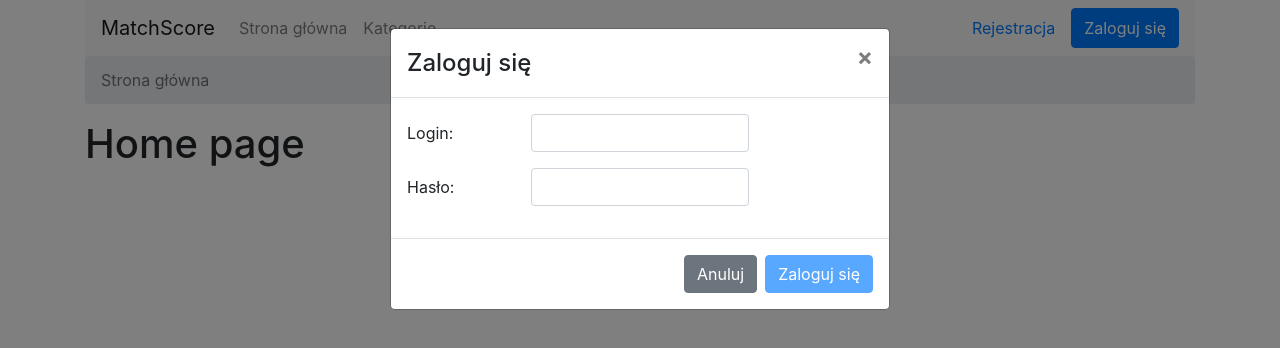
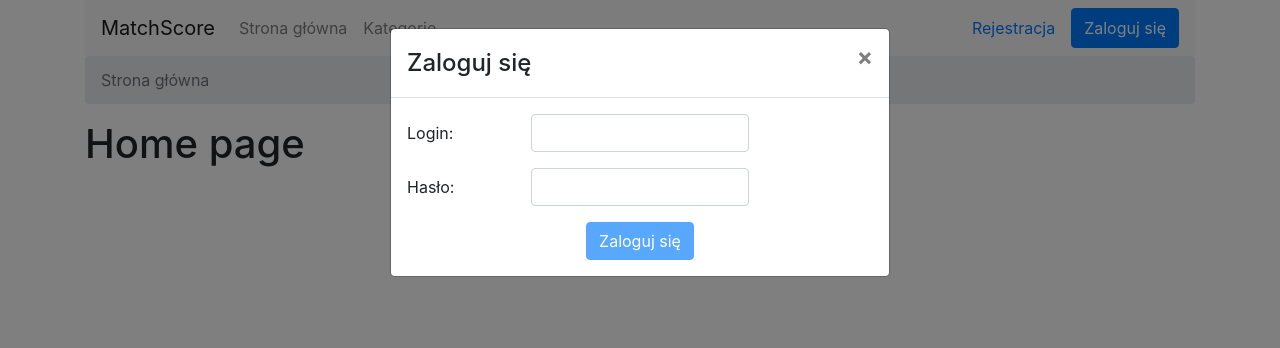
Before and after one commit to jlokiec/matchscore-webapp, a React (Create React App) app: page / in a window 1280 px wide. Both pictures are taken after a click on the button "Zaloguj się". Shown: the top 348 px of the page. Built offline with nearby package versions, Linux system fonts and the light colour scheme.

Commit message:
Submit login form on enter

```diff
--- a/src/components/LoginModal.tsx
+++ b/src/components/LoginModal.tsx
@@ -9,7 +9,7 @@ import { CredentialsDto } from '../models/CredentialsDto';
 import { CombinedState } from '../reducers/rootReducer';
 import { connect } from 'react-redux';
 import { login, clear } from '../actions/user';
-import { ThunkDispatch } from 'redux-thunk'
+import { ThunkDispatch } from 'redux-thunk';
 
 interface CustomProps {
     show: boolean,
@@ -63,13 +63,17 @@ class LoginModal extends React.Component<LoginModalProps, LoginModalState>{
         this.props.handleCancel();
     }
 
-    handleLogin() {
-        const credentials: CredentialsDto = {
-            username: this.state.username,
-            password: this.state.password
-        };
+    handleLogin(event: React.FormEvent) {
+        if (this.enableLogin()) {
+            event.preventDefault();
 
-        this.props.login(credentials);
+            const credentials: CredentialsDto = {
+                username: this.state.username,
+                password: this.state.password
+            };
+
+            this.props.login(credentials);
+        }
     }
 
     enableLogin() {
@@ -106,7 +110,7 @@ class LoginModal extends React.Component<LoginModalProps, LoginModalState>{
                 <Modal.Body>
                     <div>
                         {this.loginFeedback()}
-                        <Form>
+                        <Form onSubmit={this.handleLogin}>
                             <Form.Group as={Row} controlId="username">
                                 <Form.Label column sm={3}>Login:</Form.Label>
                                 <Col sm={6}>
@@ -127,17 +131,16 @@ class LoginModal extends React.Component<LoginModalProps, LoginModalState>{
                                     />
                                 </Col>
                             </Form.Group>
+                            <div className="d-flex justify-content-center">
+                                <Button
+                                    variant="primary"
+                                    disabled={!this.enableLogin()}
+                                    type="submit"
+                                >Zaloguj się</Button>
+                            </div>
                         </Form>
                     </div>
                 </Modal.Body>
-                <Modal.Footer>
-                    <Button variant="secondary" onClick={this.handleClose}>Anuluj</Button>
-                    <Button
-                        variant="primary"
-                        onClick={this.handleLogin}
-                        disabled={!this.enableLogin()}
-                    >Zaloguj się</Button>
-                </Modal.Footer>
             </Modal>
         );
     }
```
